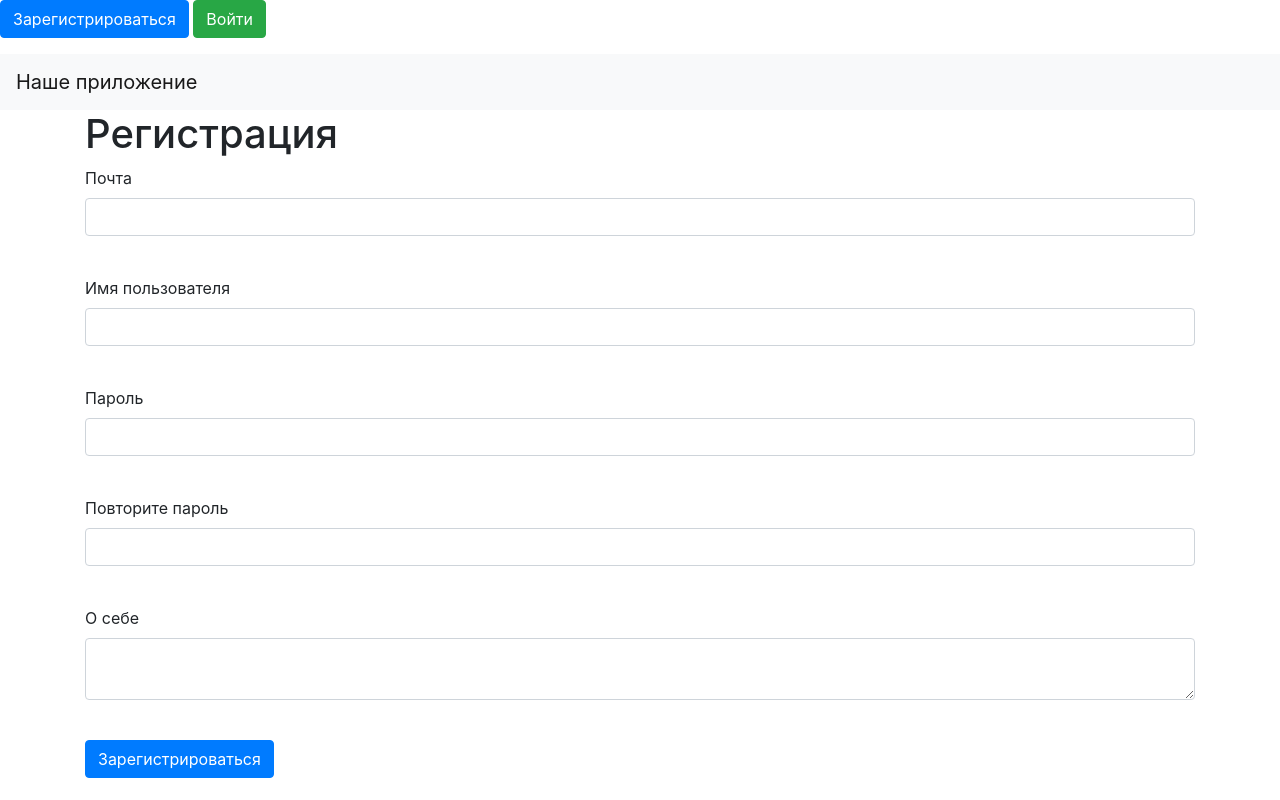
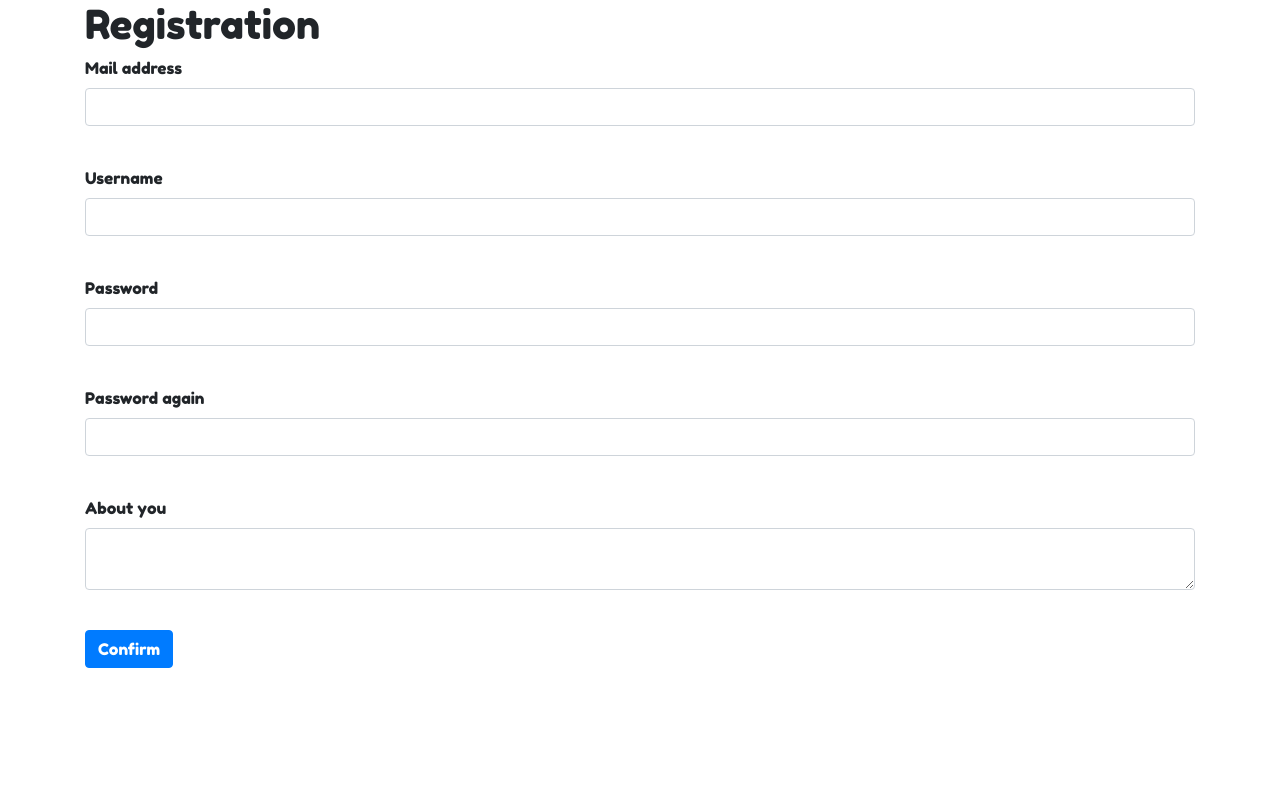
Before and after one commit to MaleevFedor/MetroidBros, a Flask app: page /register in a window 1280 px wide. Run offline with Flask 2, Linux system fonts and the light colour scheme; some libraries are stand-ins or nearby versions.

Commit message:
Revert "Revert "Merge remote-tracking branch 'origin/master'""
This reverts commit 12564f64e0a845c53d832d8cae10f810e713354f.

```diff
--- a/Web/forms.py
+++ b/Web/forms.py
@@ -5,18 +5,18 @@ from flask_wtf import FlaskForm, RecaptchaField
 
 
 class LoginForm(FlaskForm):
-    email = StringField('Никнейм или почта', validators=[DataRequired()])
-    password = PasswordField('Пароль', validators=[DataRequired()])
-    remember_me = BooleanField('Запомнить меня')
-    submit = SubmitField('Войти')
+    email = StringField('Mail or username', validators=[DataRequired()])
+    password = PasswordField('Password', validators=[DataRequired()])
+    remember_me = BooleanField('Remember me')
+    submit = SubmitField('Enter')
 
 
 class RegisterForm(FlaskForm):
-    email = EmailField('Почта', validators=[DataRequired()])
-    login = StringField('Имя пользователя', validators=[DataRequired()])
-    password = PasswordField('Пароль', validators=[DataRequired()])
-    password_again = PasswordField('Повторите пароль', validators=[DataRequired()])
-    about = TextAreaField("О себе")
+    email = EmailField('Mail address', validators=[DataRequired()])
+    login = StringField('Username', validators=[DataRequired()])
+    password = PasswordField('Password', validators=[DataRequired()])
+    password_again = PasswordField('Password again', validators=[DataRequired()])
+    about = TextAreaField("About you")
     picture = FileField()
     recaptcha = RecaptchaField()
-    submit = SubmitField('Зарегистрироваться')
+    submit = SubmitField('Confirm')
--- a/Web/main.py
+++ b/Web/main.py
@@ -3,7 +3,7 @@ from datetime import timedelta
 
 from flask import Flask, render_template, make_response, redirect, session,\
     send_file, request, url_for
-from flask_login import LoginManager, login_user, login_required, logout_user
+from flask_login import LoginManager, login_user, login_required, logout_user, current_user
 
 from data import db_session
 from data.user_class import User
@@ -22,7 +22,7 @@ login_manager.init_app(app)
 db_session.global_init("db/login_users")
 
 
-#Game-stats fucntions
+# Game-stats functions
 @app.route('/stats', methods=['POST'])
 def update_stats():
     db_sess = db_session.create_session()
@@ -47,7 +47,7 @@ def db_check_password(login, password):
         return True
 
 
-#Site functions
+# Site functions
 @login_manager.user_loader
 def load_user(user):
     db_sess = db_session.create_session()
@@ -78,9 +78,10 @@ def login():
             login_user(user, remember=form.remember_me.data)
             return redirect("/mainpage")
         return render_template('login.html',
-                               message="Неправильный логин или пароль",
-                               form=form)
-    return render_template('login.html', title='Авторизация', form=form)
+                               message="Incorrect login or password", form=form,
+                               font=url_for('static', filename='fonts/FredokaOne-Regular.ttf'))
+    return render_template('login.html', title='Login', form=form,
+                           font=url_for('static', filename='fonts/FredokaOne-Regular.ttf'))
 
 
 @app.route('/logout')
@@ -113,15 +114,17 @@ def register():
         if form.password.data != form.password_again.data:
             return render_template('registration.html', title='Регистрация',
                                    form=form,
-                                   message="Пароли не совпадают")
+                                   message="Passwords are not the same",
+                                   font=url_for('static', filename='fonts/FredokaOne-Regular.ttf'))
         db_sess = db_session.create_session()
         if db_sess.query(User).filter(User.email == form.email.data).first() or \
                 db_sess.query(User).filter(User.login == form.login.data).first():
             return render_template('registration.html', title='Регистрация',
                                    form=form,
-                                   message="Такой пользователь уже есть")
+                                   message="User already exists",
+                                   font=url_for('static', filename='fonts/FredokaOne-Regular.ttf'))
         if form.about.data == '':
-            form.about.data = 'Информация отсутствует'
+            form.about.data = 'No information'
         user = User(
             login=form.login.data,
             email=form.email.data,
@@ -131,15 +134,27 @@ def register():
         db_sess.add(user)
         db_sess.commit()
         return redirect('/login')
-    return render_template('registration.html', title='Регистрация', form=form)
+    return render_template('registration.html', title='Регистрация', form=form,
+                           font=url_for('static', filename='fonts/FredokaOne-Regular.ttf'))
 
 
 @app.route('/profile/<username>')
 @login_required
 def search_profile(username):
     db_sess = db_session.create_session()
+    if current_user.login == username or current_user.email == username:
+        return redirect('/my_profile')
     found_user = db_sess.query(User).filter((User.email == username) | (User.login == username)).first()
-    return found_user.login
+    if found_user:
+        return found_user.login
+    else:
+        return 'No such user'
+
+
+@app.route('/profile/my')
+@login_required
+def my_profile():
+    return 'here is your profile'
 
 
 @app.errorhandler(401)
@@ -147,5 +162,10 @@ def custom_401(error):
     return redirect('/')
 
 
+@app.errorhandler(404)
+def custom_404(error):
+    return redirect('/mainpage')
+
+
 if __name__ == '__main__':
     app.run("127.0.0.1", 8080)
--- a/Web/static/css/welcome.css
+++ b/Web/static/css/welcome.css
@@ -24,7 +24,7 @@
   background-color: white;
   border: none;
   color: black;
-  padding: 30px;
+  padding: 20px;
   text-align: center;
   text-decoration: none;
   display: inline-block;
@@ -46,9 +46,6 @@
 }
 
 /*center divs*/
-
-
-
 .flex-parent {
   display: flex;
 }
@@ -56,6 +53,7 @@
 .jc-center {
   justify-content: center;
 }
+
 h1{font-size: 150px;}
 h2{font-size: 48px;
 transform: translate(0, -150%)}
--- a/Web/templates/registration.html
+++ b/Web/templates/registration.html
@@ -1,7 +1,27 @@
-{% extends "base.html" %}
+<!doctype html>
+<html lang="en">
+<head>
+    <meta charset="utf-8">
+    <meta name="viewport" content="width=device-width, initial-scale=1, shrink-to-fit=no">
+    <link rel="stylesheet"
+          href="https://stackpath.bootstrapcdn.com/bootstrap/4.4.1/css/bootstrap.min.css"
+          integrity="sha384-Vkoo8x4CGsO3+Hhxv8T/Q5PaXtkKtu6ug5TOeNV6gBiFeWPGFN9MuhOf23Q9Ifjh"
+          crossorigin="anonymous">
+    <title>{{title}}</title>
+    <style>
+    @font-face {
+    font-family: "CustomFredoka";
+    src: url({{font}});
+    }
+    * {
+      font-family: 'CustomFredoka';
+    }
+</style>
+</head>
+<body>
 
-{% block content %}
-<h1>Регистрация</h1>
+<main role="main" class="container">
+<h1>Registration</h1>
 <form action="" method="post">
     {{ form.hidden_tag() }}
     <p>
@@ -53,4 +73,6 @@
     <p>{{ form.submit(type="submit", class="btn btn-primary") }}</p>
     {{message}}
 </form>
-{% endblock %}
+</main>
+</body>
+</html>
--- a/Web/templates/welcome.html
+++ b/Web/templates/welcome.html
@@ -1,5 +1,5 @@
 <!DOCTYPE html>
-<html lang="ru">
+<html lang="en">
 <head>
     <meta charset="UTF-8">
     <title>{{Title}}</title>
```
Also changed, not shown: Web/templates/login.html (+27 -5 lines), requirements.txt (added, +18 -0 lines), 1 other file.
